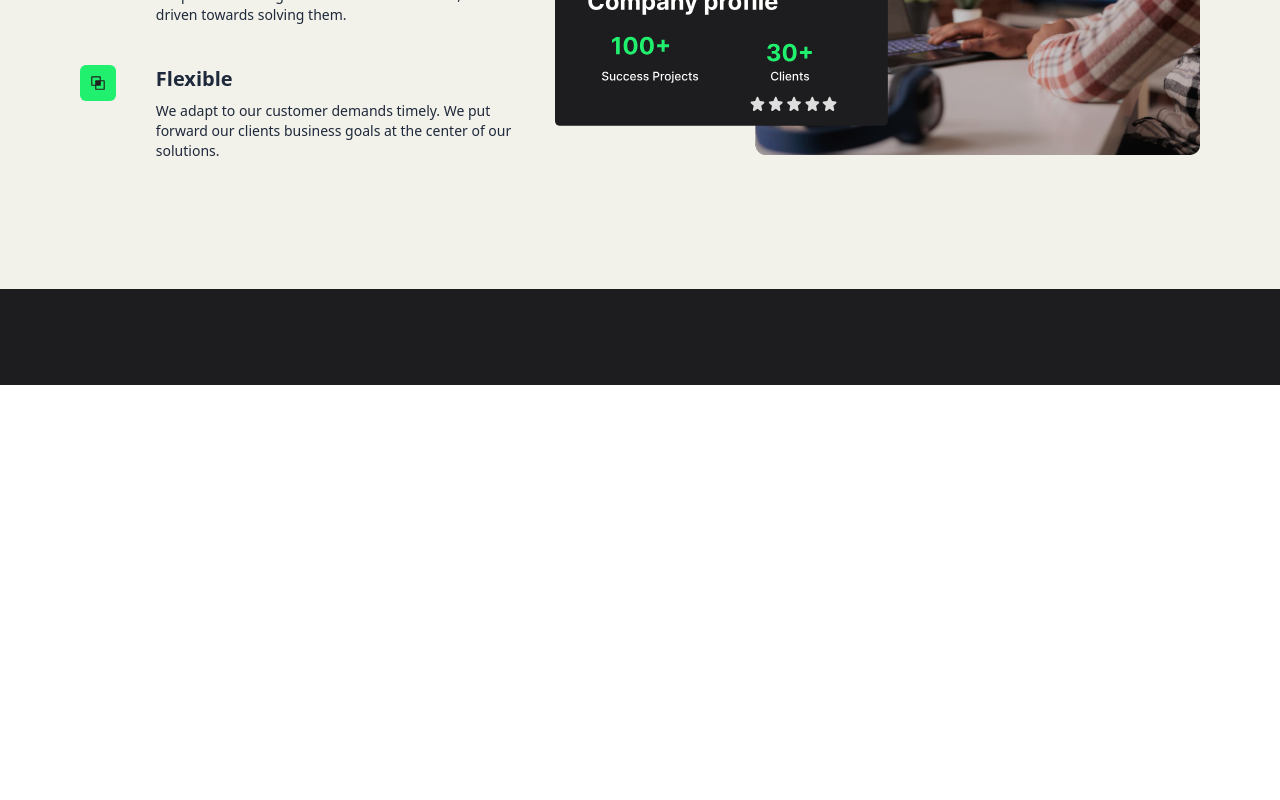
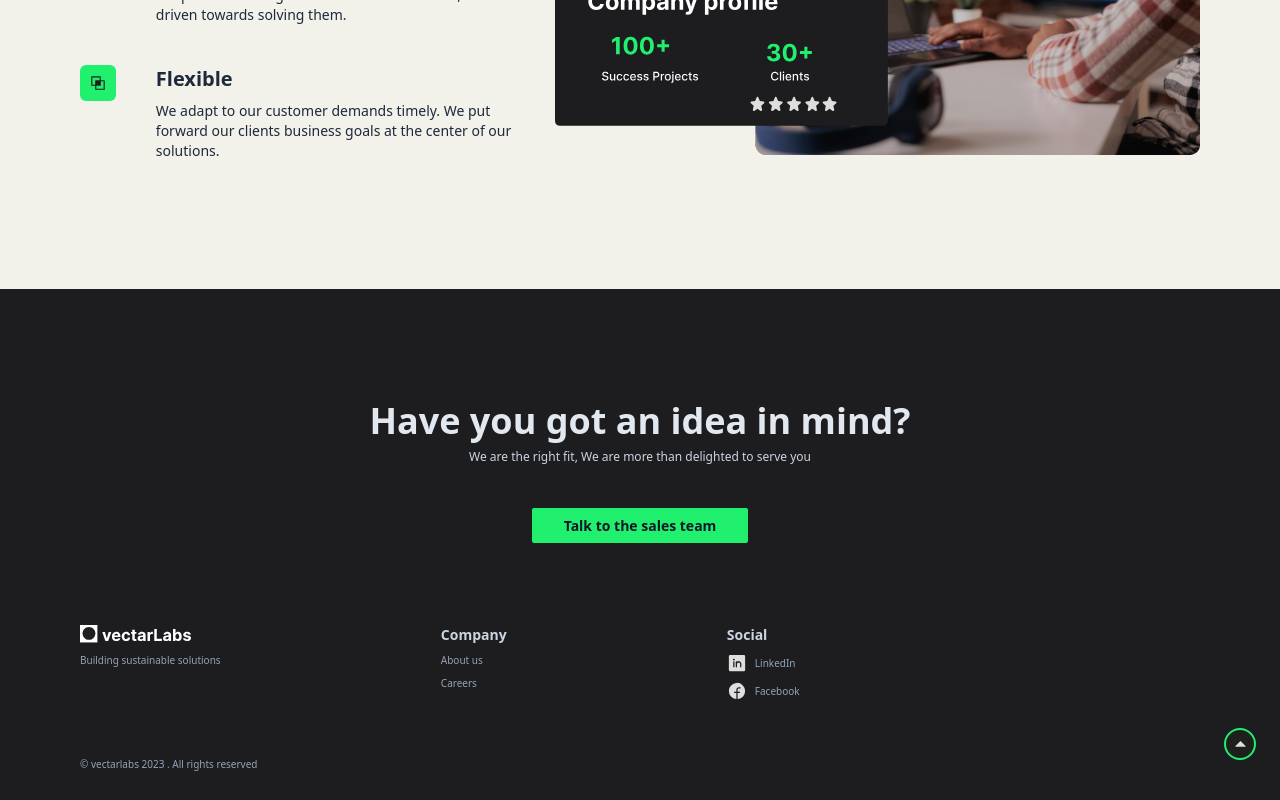
Before and after one commit to kitindi/vectarlabs, a React (Create React App) app: page / in a window 1280 px wide. Shown: the part 3202-4002 px from the top of the page. Before the commit the page ends 3587 px from the top, so only its background shows below. Built offline with nearby package versions, Linux system fonts and the light colour scheme.

Commit message:
added footer section

```diff
--- a/src/components/Footer.js
+++ b/src/components/Footer.js
@@ -1,10 +1,82 @@
 import React from "react";
-
+import darkmodelogo from "../images/darkmodelogo.svg";
+import { LinkedinLogo, FacebookLogo, CaretUp } from "@phosphor-icons/react";
 const Footer = () => {
+  const d = new Date();
+  let year = d.getFullYear();
   return (
-    <section className="w-full py-12 bg-[#1D1D1F]" id="contact">
-      <div className="max-w-7xl mx-auto px-20">
-        <h1></h1>
+    <section
+      className="w-full pt-8 sm:pt-14 pb-2 bg-[#1D1D1F] relative"
+      id="contact"
+    >
+      <div className="max-w-7xl mx-auto px-8 sm:px-20 py-10 sm:pt-14 sm:pb-3 ">
+        {" "}
+        <h2 className="text-2xl sm:text-4xl font-bold text-slate-200 text-center">
+          {" "}
+          Have you got an idea in mind?
+        </h2>
+        <p className="text-xs sm:text-md text-center text-slate-300 py-2">
+          We are the right fit, We are more than delighted to serve you{" "}
+        </p>
+        <h3 className="text-center mt-6 mb-8 sm:my-10">
+          <a
+            href="mailto:abdullkitindi21@gmail.com"
+            spy={true}
+            smooth={true}
+            offset={5}
+            duration={700}
+            to="contact"
+            className="text-sm text-slate-900 bg-[#21F06E] py-2 px-8 rounded-sm font-bold cursor-pointer"
+          >
+            Talk to the sales team
+          </a>
+        </h3>
+        <div className="flex flex-col sm:flex-row sm:justify-between  w-full sm:py-12">
+          <div className="pt-10 pb-5 sm:py-0">
+            <img src={darkmodelogo} alt="" className="h-4 sm:h-5" />
+            <p className="text-[10px] text-slate-400 py-2">
+              Building sustainable solutions
+            </p>
+          </div>
+          <div className="py-8 sm:py-0 sm:pl-5">
+            <h3 className="text-sm font-semibold text-slate-300">Company</h3>
+            <ul>
+              <li className="text-slate-400 text-[10px] my-2">
+                <a href="http://">About us</a>
+              </li>
+              <li className="text-slate-400 text-[10px] my-2">
+                <a href="http://">Careers</a>
+              </li>
+            </ul>
+          </div>
+          <div className="pb-5 sm:pb-0 sm:pl-5">
+            <h3 className="text-sm font-semibold text-slate-300">Social</h3>
+            <ul>
+              <li className="text-slate-400 text-[10px] my-2">
+                <a href="http://" className="flex  items-center gap-2">
+                  <LinkedinLogo size={20} color="#dedede" weight="fill" />{" "}
+                  LinkedIn
+                </a>
+              </li>
+              <li className="text-slate-400 text-[10px] my-2">
+                <a href="http://" className="flex  items-center gap-2">
+                  <FacebookLogo size={20} color="#dedede" weight="fill" />{" "}
+                  Facebook
+                </a>
+              </li>
+            </ul>
+          </div>
+          <div></div>
+          <div></div>
+        </div>
+        <div className="pb-2">
+          <p className="text-[10px] text-slate-400">
+            &copy; vectarlabs {year} . All rights reserved
+          </p>
+        </div>
+      </div>
+      <div className="absolute bottom-10 right-6 h-5 w-5 sm:h-8 sm:w-8 rounded-full bg-[#1f1f1d] border-2 border-[#21F06E] cursor-pointer flex justify-center items-center">
+        <CaretUp size={15} color="#dedede" weight="fill" />
       </div>
     </section>
   );
```
